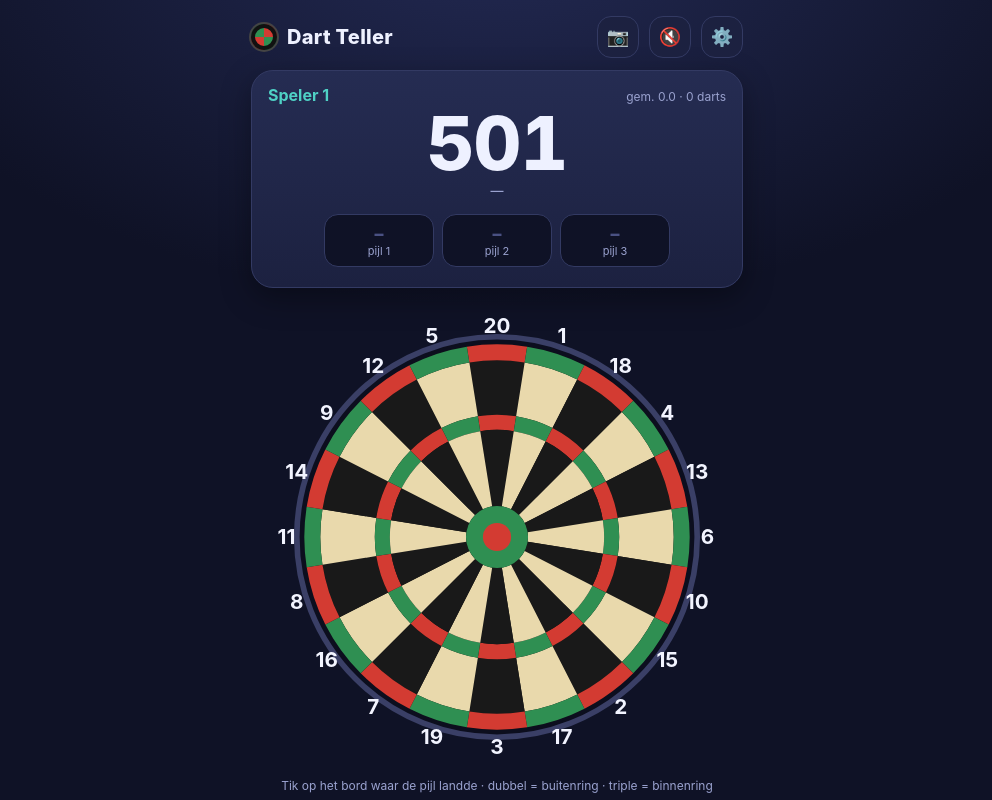
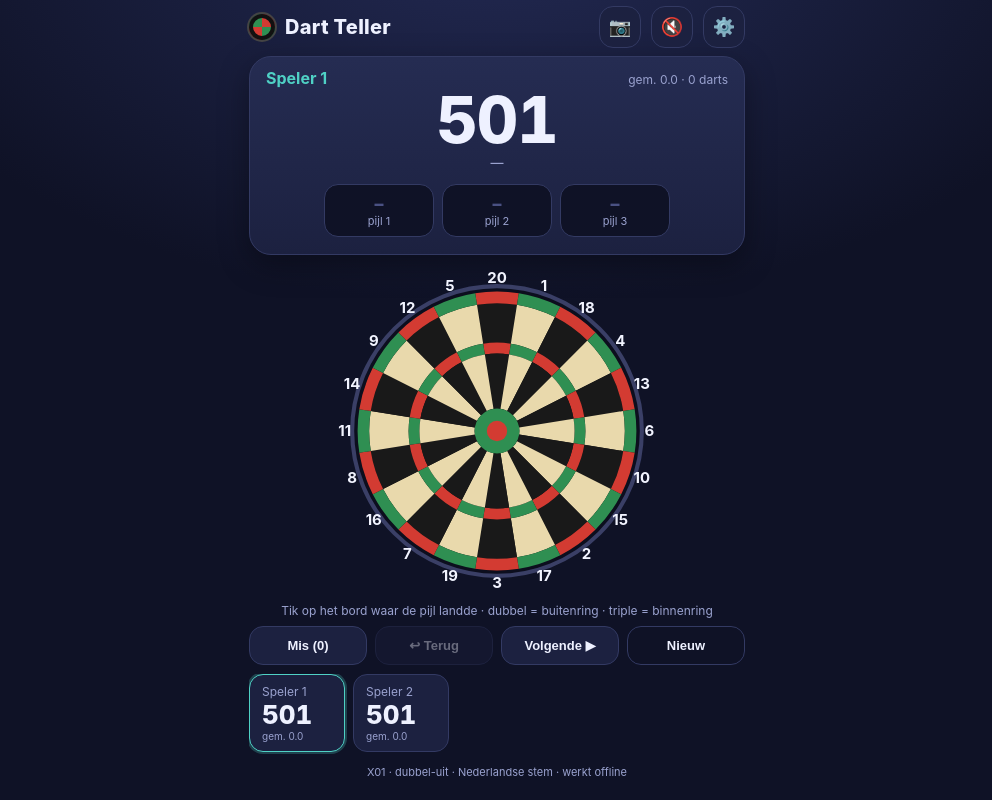
Before and after one commit to tmvsb5797f-hub/dartbord-teller, a plain HTML site: page index.html in a window 1280 px wide. Both pictures are taken after a click on the button "Stem aan/uit". Shown: the top 800 px of the page, without its empty margins (143-1135 px from the left). Drawn offline with Linux system fonts and the light colour scheme.

Commit message:
Fit layout to safe areas (Dynamic Island) + remember player names & settings
Co-Authored-By: Claude Opus 4.8 <noreply@anthropic.com>

```diff
--- a/index.html
+++ b/index.html
@@ -25,8 +25,9 @@
     color:var(--txt); -webkit-font-smoothing:antialiased; overflow-x:hidden;
     min-height:100vh;
   }
-  .app{max-width:520px; margin:0 auto; padding:14px 14px calc(24px + env(safe-area-inset-bottom)); }
-  header{display:flex; align-items:center; justify-content:space-between; margin:2px 0 12px;}
+  .app{max-width:520px; margin:0 auto;
+    padding:calc(6px + env(safe-area-inset-top)) calc(12px + env(safe-area-inset-right)) calc(12px + env(safe-area-inset-bottom)) calc(12px + env(safe-area-inset-left)); }
+  header{display:flex; align-items:center; justify-content:space-between; margin:0 0 8px;}
   .brand{display:flex; align-items:center; gap:10px; font-weight:800; letter-spacing:.3px; font-size:20px;}
   .brand .dot{width:26px;height:26px;border-radius:50%;
     background:conic-gradient(var(--red) 0 25%, var(--green) 25% 50%, var(--red) 50% 75%, var(--green) 75% 100%);
@@ -39,11 +40,11 @@
 
   /* Current player hero */
   .hero{background:linear-gradient(180deg,var(--card2),var(--card)); border:1px solid var(--line);
-    border-radius:22px; padding:14px 16px; box-shadow:0 10px 30px rgba(0,0,0,.35);}
+    border-radius:22px; padding:11px 16px; box-shadow:0 10px 30px rgba(0,0,0,.35);}
   .hero .top{display:flex; align-items:baseline; justify-content:space-between;}
   .hero .pname{font-weight:700; font-size:16px; color:var(--accent2);}
   .hero .avg{font-size:12px; color:var(--muted);}
-  .hero .score{font-size:74px; font-weight:800; line-height:.98; text-align:center; margin:2px 0 0;
+  .hero .score{font-size:clamp(48px,15vw,64px); font-weight:800; line-height:.98; text-align:center; margin:1px 0 0;
     font-variant-numeric:tabular-nums; letter-spacing:-1px;}
   .hero .score.flash{animation:pop .35s ease;}
   @keyframes pop{0%{transform:scale(1);}40%{transform:scale(1.12); color:var(--gold);}100%{transform:scale(1);}}
@@ -51,7 +52,7 @@
   .checkout.empty{color:var(--muted); font-weight:500;}
 
   /* Darts this turn */
-  .darts{display:flex; gap:8px; justify-content:center; margin-top:10px;}
+  .darts{display:flex; gap:8px; justify-content:center; margin-top:8px;}
   .slot{flex:1; max-width:110px; background:var(--bg1); border:1px solid var(--line); border-radius:14px;
     padding:8px 4px; text-align:center;}
   .slot .lbl{font-size:18px; font-weight:800;}
@@ -62,7 +63,7 @@
   .turntotal b{color:var(--txt); font-size:15px;}
 
   /* Board */
-  .boardwrap{margin:14px auto 6px; width:min(92vw,470px);}
+  .boardwrap{margin:6px auto 2px; width:min(70vw,340px);}
   svg#board{width:100%; height:auto; display:block; touch-action:manipulation; user-select:none;}
   svg#board text{pointer-events:none; font-weight:700;}
   .seg{cursor:pointer;}
@@ -70,9 +71,9 @@
   .hint{text-align:center; font-size:12px; color:var(--muted); margin-top:2px;}
 
   /* Controls */
-  .controls{display:grid; grid-template-columns:repeat(4,1fr); gap:9px; margin-top:12px;}
+  .controls{display:grid; grid-template-columns:repeat(4,1fr); gap:8px; margin-top:8px;}
   .btn{border:1px solid var(--line); background:var(--card); color:var(--txt); border-radius:14px;
-    padding:12px 6px; font-size:13px; font-weight:700; cursor:pointer; transition:.15s; text-align:center;}
+    padding:11px 6px; font-size:13px; font-weight:700; cursor:pointer; transition:.15s; text-align:center;}
   .btn:active{transform:scale(.95);}
   .btn.wide{grid-column:span 2;}
   .btn.primary{background:linear-gradient(180deg,#ff6f63,var(--accent)); border-color:#ff8073; color:#2a0d0a;}
@@ -80,7 +81,7 @@
   .btn[disabled]{opacity:.4; pointer-events:none;}
 
   /* players strip */
-  .strip{display:flex; gap:8px; overflow-x:auto; margin-top:14px; padding-bottom:4px; scrollbar-width:none;}
+  .strip{display:flex; gap:8px; overflow-x:auto; margin-top:9px; padding-bottom:4px; scrollbar-width:none;}
   .strip::-webkit-scrollbar{display:none;}
   .pcard{flex:0 0 auto; min-width:96px; background:var(--card); border:1px solid var(--line); border-radius:14px;
     padding:9px 12px;}
@@ -127,7 +128,7 @@
     75%{opacity:1;transform:translateX(-50%) scale(1);}
     100%{opacity:0;transform:translateX(-50%) scale(1);}}
   canvas#confetti{position:fixed; inset:0; z-index:70; pointer-events:none;}
-  .foot{text-align:center; color:var(--muted); font-size:11px; margin-top:18px;}
+  .foot{text-align:center; color:var(--muted); font-size:11px; margin-top:9px;}
 
   /* Camera mode */
   .camwrap{position:fixed; inset:0; z-index:66; background:#000; display:none; flex-direction:column;}
@@ -397,7 +398,11 @@ function loadVoices(){
     const prem=/premium|enhanced|verbeter|neural|siri/i.test(v.name);
     return `<option value="${voices.indexOf(v)}">${prem?'⭐ ':''}${v.name} (${v.lang})</option>`;
   }).join('')||'<option>Standaard</option>';
-  if((!chosenVoice || !voices.includes(chosenVoice)) && list.length){ chosenVoice=list[0]; sel.value=voices.indexOf(list[0]); }
+  if((!chosenVoice || !voices.includes(chosenVoice)) && list.length){
+    let pref=null;
+    if(settings._voiceName) pref=list.find(v=>v.name===settings._voiceName)||null;
+    chosenVoice=pref||list[0]; sel.value=voices.indexOf(chosenVoice);
+  }
 }
 function speak(text){
   if(!settings.voice || !window.speechSynthesis) return;
@@ -412,7 +417,18 @@ function speak(text){
 
 /* ---------- State ---------- */
 let settings={ start:501, doubleOut:true, voice:true, perDart:false,
-  players:['Speler 1','Speler 2'] };
+  players:['Speler 1','Speler 2'], _voiceName:null };
+function saveSettings(){ try{ localStorage.setItem('dartteller', JSON.stringify({
+  start:settings.start, doubleOut:settings.doubleOut, voice:settings.voice, perDart:settings.perDart,
+  players:settings.players, voiceName: chosenVoice?chosenVoice.name:settings._voiceName })); }catch(e){} }
+function loadSettings(){ try{ const s=JSON.parse(localStorage.getItem('dartteller')); if(!s) return;
+  if(Array.isArray(s.players)&&s.players.length) settings.players=s.players;
+  if(typeof s.start==='number') settings.start=s.start;
+  if(typeof s.doubleOut==='boolean') settings.doubleOut=s.doubleOut;
+  if(typeof s.voice==='boolean') settings.voice=s.voice;
+  if(typeof s.perDart==='boolean') settings.perDart=s.perDart;
+  settings._voiceName=s.voiceName||null;
+}catch(e){} }
 let G=null; // game state
 let undoStack=[];
 let pendingTimer=null;
@@ -664,8 +680,8 @@ function renderPlayersEdit(){
       (settings.players.length>1?`<button class="del" data-i="${i}">✕</button>`:'');
     list.appendChild(row);
   });
-  list.querySelectorAll('input').forEach(inp=>inp.addEventListener('input',e=>{ settings.players[+e.target.dataset.i]=e.target.value; }));
-  list.querySelectorAll('.del').forEach(b=>b.addEventListener('click',e=>{ settings.players.splice(+e.target.dataset.i,1); renderPlayersEdit(); }));
+  list.querySelectorAll('input').forEach(inp=>inp.addEventListener('input',e=>{ settings.players[+e.target.dataset.i]=e.target.value; saveSettings(); }));
+  list.querySelectorAll('.del').forEach(b=>b.addEventListener('click',e=>{ settings.players.splice(+e.target.dataset.i,1); renderPlayersEdit(); saveSettings(); }));
 }
 
 /* ---------- Wire up events ---------- */
@@ -680,24 +696,26 @@ document.getElementById('voiceBtn').addEventListener('click',()=>{
   settings.voice=!settings.voice;
   document.getElementById('voiceBtn').textContent=settings.voice?'🔊':'🔇';
   if(settings.voice) speak('stem aan');
+  saveSettings();
 });
 document.getElementById('startScoreChips').addEventListener('click',e=>{
   const ch=e.target.closest('.chip'); if(!ch) return;
-  settings.start=+ch.dataset.v; syncSettingsUI();
+  settings.start=+ch.dataset.v; syncSettingsUI(); saveSettings();
 });
 ['tgDoubleOut','tgVoice','tgPerDart'].forEach(id=>{
   document.getElementById(id).addEventListener('click',()=>{
     const key = id==='tgDoubleOut'?'doubleOut': id==='tgVoice'?'voice':'perDart';
     settings[key]=!settings[key]; setToggle(id,settings[key]);
     document.getElementById('voiceBtn').textContent=settings.voice?'🔊':'🔇';
+    saveSettings();
   });
 });
-document.getElementById('addPlayer').addEventListener('click',()=>{ settings.players.push('Speler '+(settings.players.length+1)); renderPlayersEdit(); });
-document.getElementById('voiceSelect').addEventListener('change',e=>{ chosenVoice=voices[+e.target.value]||null; });
+document.getElementById('addPlayer').addEventListener('click',()=>{ settings.players.push('Speler '+(settings.players.length+1)); renderPlayersEdit(); saveSettings(); });
+document.getElementById('voiceSelect').addEventListener('change',e=>{ chosenVoice=voices[+e.target.value]||null; saveSettings(); });
 document.getElementById('startGameBtn').addEventListener('click',()=>{
   settings.players=settings.players.map(n=>n.trim()).filter(n=>n.length);
   if(!settings.players.length) settings.players=['Speler 1'];
-  closeSettings(); newGame();
+  saveSettings(); closeSettings(); newGame();
   speak('nieuw spel, '+settings.players[0]+' begint');
 });
 settingsOverlay.addEventListener('click',e=>{ if(e.target===settingsOverlay) closeSettings(); });
@@ -920,6 +938,8 @@ window.addEventListener('resize',()=>{ if(camState!=='off') resizeCamCanvas(); }
 document.getElementById('testVoice').addEventListener('click',()=>{ const on=settings.voice; settings.voice=true; speak('honderdtachtig! game shot.'); settings.voice=on; });
 
 /* ---------- Init ---------- */
+loadSettings();
+document.getElementById('voiceBtn').textContent=settings.voice?'🔊':'🔇';
 buildBoard();
 if(window.speechSynthesis){ loadVoices(); window.speechSynthesis.onvoiceschanged=loadVoices; }
 newGame();
```
